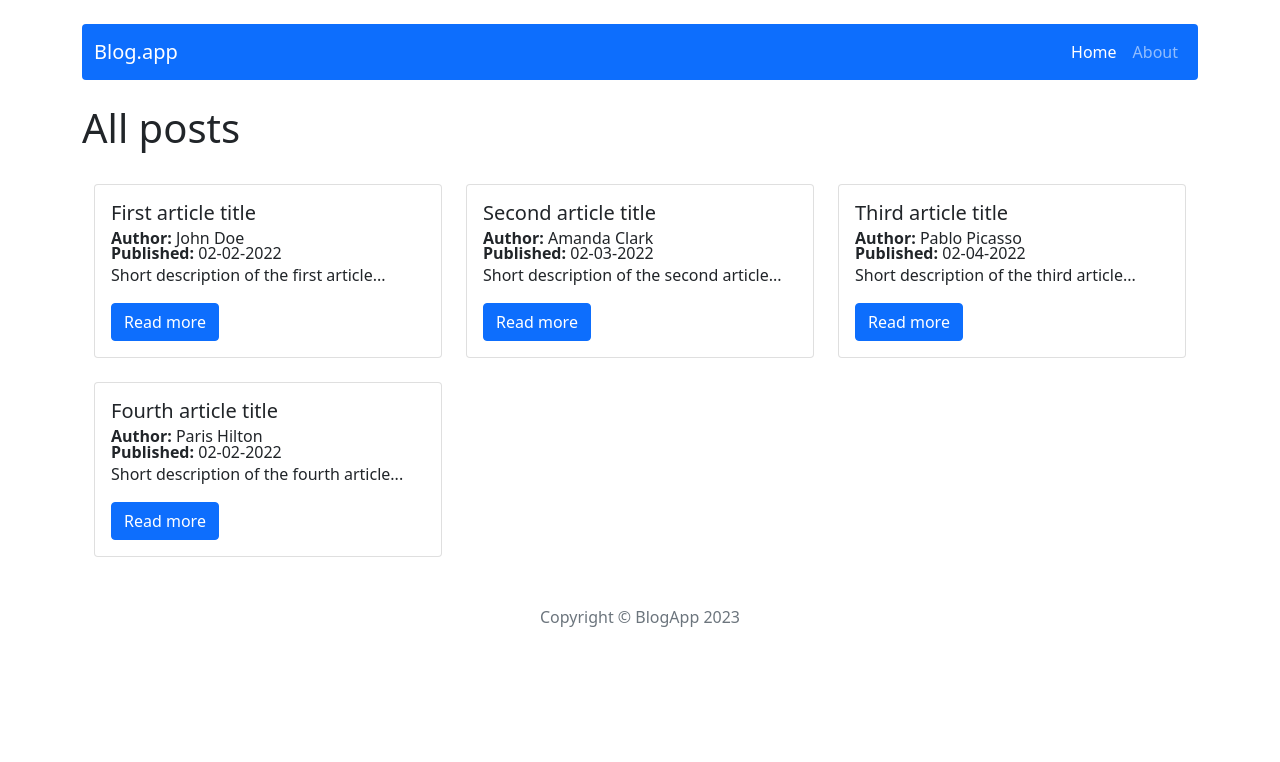
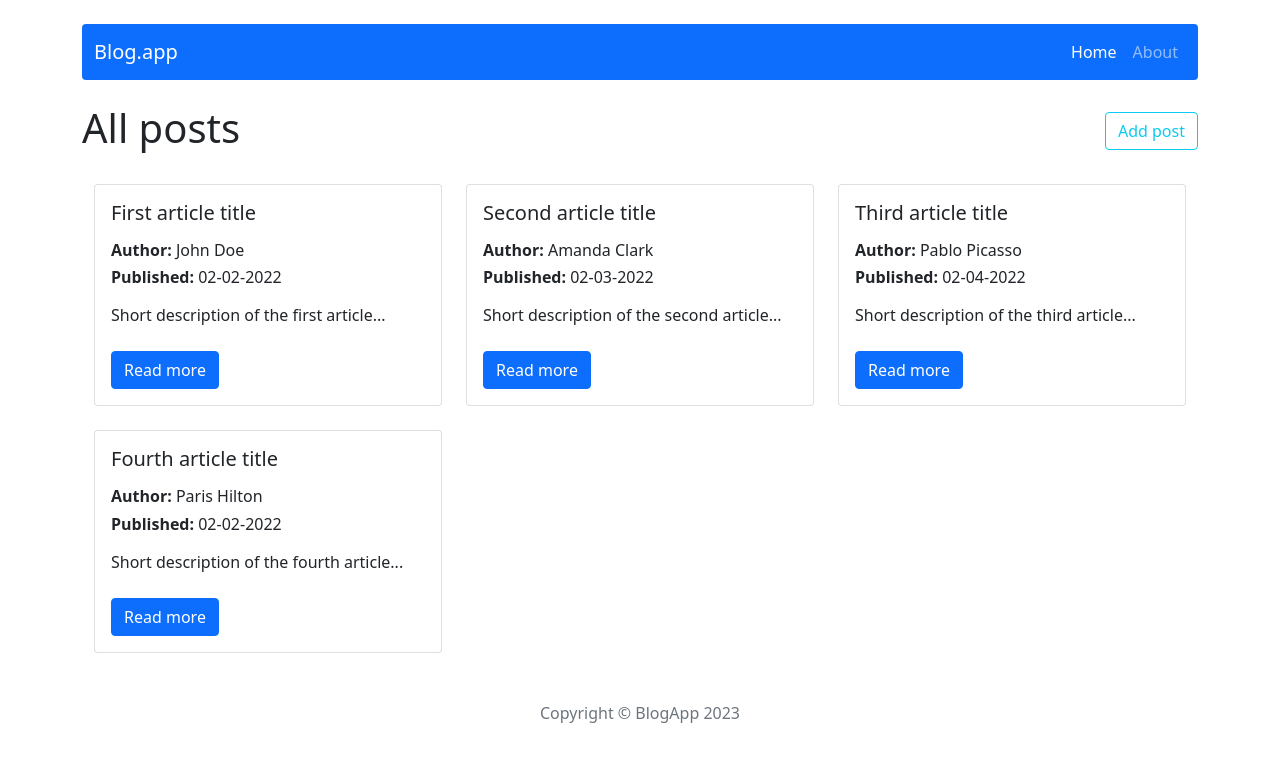
Before and after one commit to ewaolczak/react-blog, a React (Create React App) app: page / in a window 1280 px wide. Shown: the top 762 px of the page. Built offline with nearby package versions, Linux system fonts and the light colour scheme.

Commit message:
End adding post cards to Home and add links to buttons

```diff
--- a/src/components/pages/Home/Home.js
+++ b/src/components/pages/Home/Home.js
@@ -1,10 +1,19 @@
 import React from 'react';
+import { Link } from 'react-router-dom';
+import { Button } from 'react-bootstrap';
 import PostsContainer from '../../func/PostsContainer/PostsContainer';
 
 const Home = () => {
   return (
     <>
-      <h1>All posts</h1>
+      <div className='d-sm-flex justify-content-sm-between'>
+        <h1>All posts</h1>
+        <Link to='/post/add'>
+          <Button variant='outline-info' className='m-2 me-0'>
+            Add post
+          </Button>
+        </Link>
+      </div>
       <PostsContainer />
     </>
   );
--- a/src/components/views/PostSingle/PostSingle.js
+++ b/src/components/views/PostSingle/PostSingle.js
@@ -1,21 +1,25 @@
 import React from 'react';
 import { Card, Button, Col } from 'react-bootstrap';
+import { Link } from 'react-router-dom';
 
 const PostSingle = (props) => {
   return (
-    <Col xs='12' md='6' lg='4' className="mt-4">
+    <Col xs='12' md='6' lg='4' className='mt-4'>
       <Card className='mt=5'>
-        <Card.Body >
+        <Card.Body>
           <Card.Title>{props.title}</Card.Title>
-          <Card.Subtitle className='fw-bold'>
+          <Card.Subtitle className='fw-bold mt-3'>
             Author: <span className='fw-normal'>{props.author}</span>
           </Card.Subtitle>
-          <Card.Subtitle className='fw-bold'>
-            Published:{' '}
-            <span className='fw-normal'>{props.publishedDate}</span>
+          <Card.Subtitle className='fw-bold mt-2'>
+            Published: <span className='fw-normal'>{props.publishedDate}</span>
           </Card.Subtitle>
-          <Card.Text>{props.shortDescription}</Card.Text>
-          <Button variant='primary'>Read more</Button>
+          <Card.Text className='mt-3'>{props.shortDescription}</Card.Text>
+          <Link to={`/post/${props.id}`}>
+          <Button className='mt-2' variant='primary'>
+            Read more
+          </Button>
+          </Link>
         </Card.Body>
       </Card>
     </Col>
```
